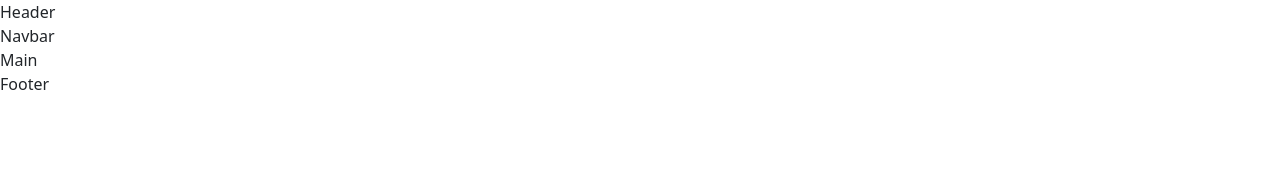
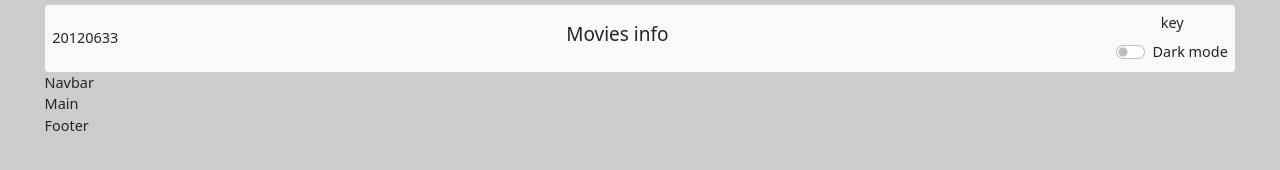
Before and after one commit to VienHaiYen/vuejs-btcn02, a plain HTML site: page index.html in a window 1280 px wide. Drawn offline with nearby package versions, Linux system fonts and the light colour scheme.

Commit message:
UI header

```diff
--- a/components/Header.js
+++ b/components/Header.js
@@ -3,6 +3,24 @@ export default {
     return {};
   },
   template: `
-    <div>Header</div>
+    <div
+      class="d-flex justify-content-between align-items-center bg-bland-grey px-2 rounded"
+    >
+      <span>20120633</span>
+      <h5>Movies info</h5>
+      <div>
+        <div class="my-2 text-center">key</div>
+        <div class="my-2 form-check form-switch">
+          <input
+            class="form-check-input"
+            type="checkbox"
+            id="flexSwitchCheckDefault"
+          />
+          <label class="form-check-label" for="flexSwitchCheckDefault"
+            >Dark mode</label
+          >
+        </div>
+      </div>
+    </div>
     `,
 };
--- a/index.html
+++ b/index.html
@@ -4,6 +4,7 @@
     <meta charset="UTF-8" />
     <meta http-equiv="X-UA-Compatible" content="IE=edge" />
     <meta name="viewport" content="width=device-width, initial-scale=1.0" />
+    <link rel="stylesheet" href="./style.css" />
     <!-- JQUERY -->
     <script src="https://ajax.googleapis.com/ajax/libs/jquery/3.7.1/jquery.min.js"></script>
     <script
@@ -27,5 +28,4 @@
     <div id="app"></div>
     <script type="module" src="./main.js"></script>
   </body>
-  </body>
 </html>
--- /dev/null
+++ b/style.css
@@ -0,0 +1,26 @@
+* {
+  box-sizing: border-box;
+  margin: 0;
+  padding: 0;
+  font-size: 0.95rem;
+}
+body {
+  width: 100%;
+  background-color: #cccccc !important;
+  min-height: 100vh;
+  padding: 0.3rem;
+  margin: 0 auto;
+  max-width: 1200px;
+}
+html {
+  margin: 0 auto;
+  display: flex;
+  justify-content: center;
+}
+.txt-color {
+  color: #686767;
+}
+
+.bg-bland-grey {
+  background-color: #f8f9fb;
+}
```
